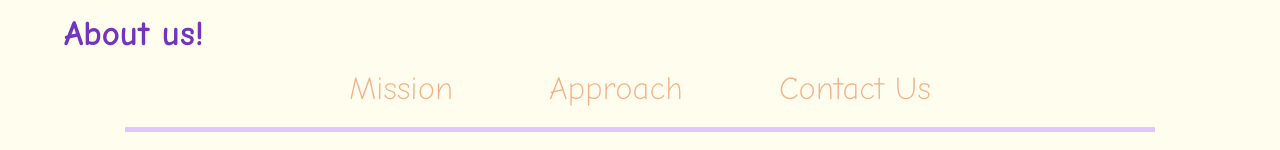
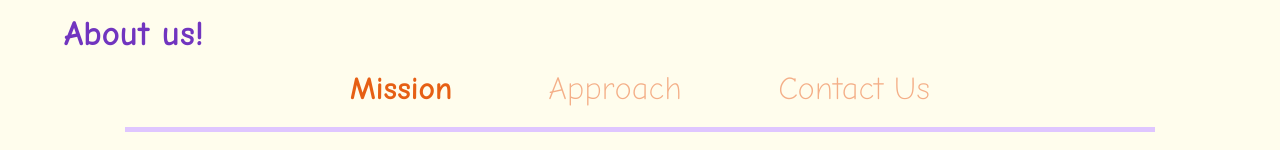
Before and after one commit to GenesysLearnable/LMS-K-FE-12, a React (Vite) app: page /about in a window 1280 px wide. Shown: the part 163-313 px from the top of the page. Built offline with nearby package versions, Linux system fonts and the light colour scheme.

Commit message:
About Active Nav done

```diff
--- a/src/pages/About/About.jsx
+++ b/src/pages/About/About.jsx
@@ -29,7 +29,7 @@ const About = () => {
         <div>
         <Navbar />
         <h2 className={styles.title}>About us!</h2>
-        <AboutNav setActiveSection={setActiveSection} />
+        <AboutNav activeSection={activeSection} setActiveSection={setActiveSection} />
         <div className={styles.content}>
           {renderContent()}
         </div>
--- a/src/pages/About/About.module.css
+++ b/src/pages/About/About.module.css
@@ -35,8 +35,10 @@
     color: rgba(244, 175, 136, 1);
 }
 
-.active{
-    color: rgba(230, 95, 20, 1);
+.navlistitem.active > a{
+    color: rgba(230, 95, 20, 1) !important;
+    font-size: "Comic Sans MS";
+    font-weight: 700;
 }
 
 /* ------------ Mission Section------------- */
--- a/src/pages/About/AboutNav.jsx
+++ b/src/pages/About/AboutNav.jsx
@@ -16,13 +16,13 @@ export default function AboutNav({ activeSection,  setActiveSection }) {
   return (
         <nav className={styles.container}>
             <ul className={styles.navlist}>
-                <li className={`${styles.navlistitem} ${activeSection === 'mission' ? "active" : ''}`}>
+                <li className={`${styles.navlistitem} ${activeSection === 'mission' ? styles.active : ''}`}>
                   <a href="/" onClick={(event) => handleLinkClick(event, 'mission')}>Mission</a>
                 </li>
-                <li className={`${styles.navlistitem} ${activeSection === 'approach' ? "active" : ''}`}>
+                <li className={`${styles.navlistitem} ${activeSection === 'approach' ? styles.active : ''}`}>
                   <a href="/approach" onClick={(event) => handleLinkClick(event, 'approach')}>Approach</a>
                 </li>
-                <li className={`${styles.navlistitem} ${activeSection === 'aboutcontact' ? "active" : ''}`}>
+                <li className={`${styles.navlistitem} ${activeSection === 'aboutcontact' ? styles.active : ''}`}>
                   <a href="/aboutcontact" onClick={(event) => handleLinkClick(event, 'aboutcontact')}>Contact Us</a>
                 </li>
             </ul>
```
